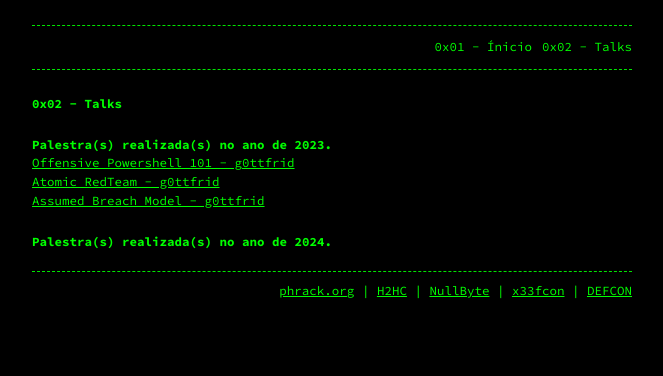
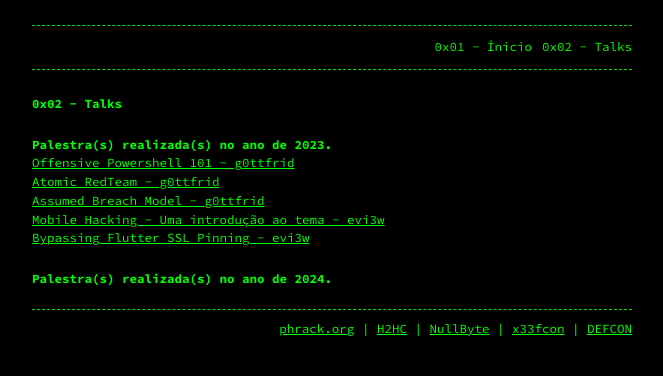
Before and after one commit to AFKConference/afkconference.github.io, a Jekyll site: the page built from talks.md, in a window 1280 px wide. Shown: the top 376 px of the page, without its empty margins (308-971 px from the left). Built offline with Jekyll 4.4.1, drawn with Linux system fonts in a browser that asks for light colours; our own code applies the rules of GitHub Pages for plain Markdown files.

Commit message:
Update talks.md

```diff
--- a/talks.md
+++ b/talks.md
@@ -6,5 +6,7 @@
 <a href="/assets/Offensive Powershell 101 - g0ttfrid.pdf">Offensive Powershell 101 - g0ttfrid</a>
 <a href="/assets/Atomic RedTeam - g0ttfrid.pdf">Atomic RedTeam - g0ttfrid</a>
 <a href="/assets/Assumed Breach Model - g0ttfrid.pdf">Assumed Breach Model - g0ttfrid</a>
+<a href="/assets/Mobile Hacking - Uma introdução ao tema - evi3w.pdf">Mobile Hacking - Uma introdução ao tema - evi3w</a>
+<a href="/assets/Bypassing Flutter SSL Pinning - evi3w.pdf">Bypassing Flutter SSL Pinning - evi3w</a>
 
 # Palestra(s) realizada(s) no ano de 2024.
```
